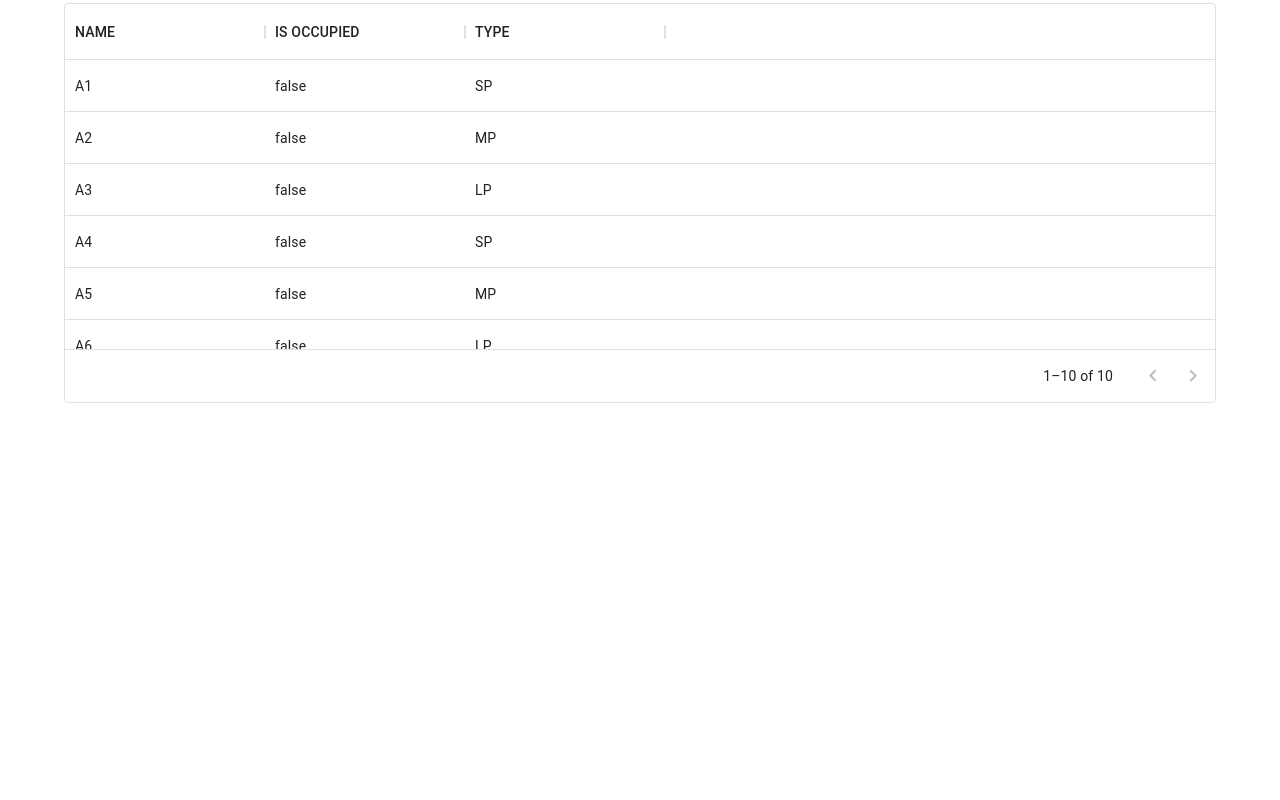
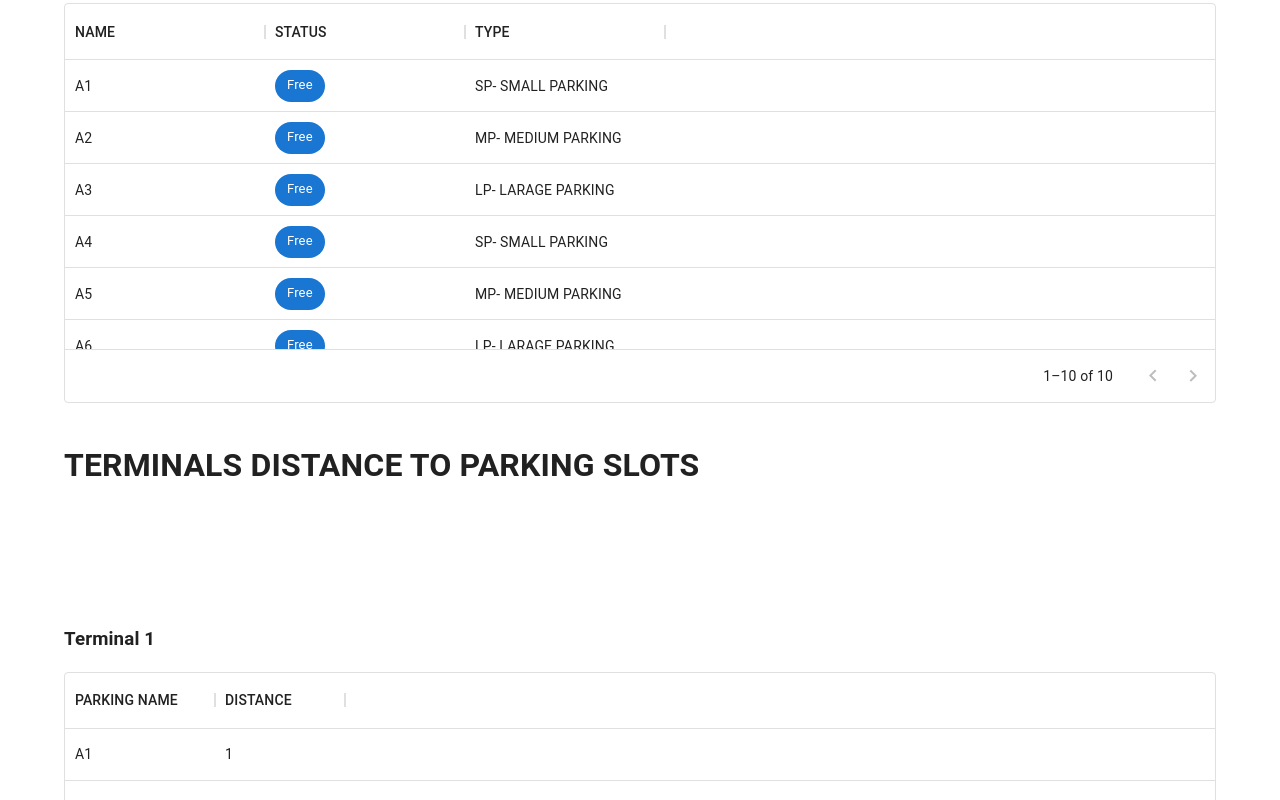
Before and after one commit to edrsn27/parkingv2, a Next.js app: page / in a window 1280 px wide. Shown: the part 1600-2400 px from the top of the page. Before the commit the page ends 2003 px from the top, so only its background shows below. Built offline with nearby package versions, Linux system fonts and the light colour scheme.

Commit message:
parkingslots ui

```diff
--- a/components/ParkingSlots/Index.js
+++ b/components/ParkingSlots/Index.js
@@ -1,10 +1,36 @@
 import * as React from "react";
 import { DataGrid } from "@mui/x-data-grid";
-
+import Chip from "@mui/material/Chip";
+import Typography from "@mui/material/Typography";
 const columns = [
   { field: "name", headerName: "NAME", width: 200 },
-  { field: "isOccupied", headerName: "IS OCCUPIED", width: 200 },
-  { field: "type", headerName: "TYPE", width: 200 },
+  {
+    field: "isOccupied",
+    headerName: "STATUS",
+    width: 200,
+    renderCell: (params) => {
+      return (
+        <div>
+         {params.row.isOccupied ? <Chip label="Occupied" color="warning" />:<Chip label="Free" color="primary" />}
+        </div>
+      );
+    },
+  },
+  {
+    field: "type",
+    headerName: "TYPE",
+    width: 200,
+    valueGetter: (params) =>
+      `${
+        params.row.type == "SP"
+          ? params.row.type + "- SMALL PARKING"
+          : params.row.type == "MP"
+          ? params.row.type + "- MEDIUM PARKING"
+          : params.row.type == "LP"
+          ? params.row.type + "- LARAGE PARKING"
+          : ""
+      } `,
+  },
 ];
 
 export default function DataTable(props) {
--- /dev/null
+++ b/components/Terminals/Index.js
@@ -0,0 +1,43 @@
+import * as React from "react";
+import { DataGrid } from "@mui/x-data-grid";
+
+// parkingSlots: [
+//     { name: "A1", distance: 11 },
+//     { name: "A2", distance: 9 },
+//     { name: "A3", distance: 7 },
+//     { name: "A4", distance: 5 },
+//     { name: "A5", distance: 3 },
+//     { name: "A6", distance: 1 },
+//     { name: "A7", distance: 3 },
+//     { name: "A8", distance: 5 },
+//     { name: "A9", distance: 7 },
+//     { name: "A10", distance: 9 },
+//   ],
+// },
+const columns = [
+  { field: "name", headerName: "PARKING NAME", width: 150 },
+  { field: "distance", headerName: "DISTANCE", width: 130 },
+];
+
+export default function DataTable(props) {
+  return (
+    <div style={{ height: 400, width: "100%" }}>
+      <br />
+      <br />
+      <br />
+      <br />
+      <h3>{props.item.name}</h3>
+      <DataGrid
+        getRowId={(r) => r.name}
+        rows={props.item.parkingSlots}
+        columns={columns}
+        pageSize={5}
+        rowsPerPageOptions={[5]}
+      />
+      <br />
+      <br />
+      <br />
+      <br />
+    </div>
+  );
+}
--- a/pages/index.js
+++ b/pages/index.js
@@ -8,6 +8,7 @@ import Button from "@mui/material/Button";
 import moment from "moment";
 import Transactions from "../components/Transactions/Index";
 import ParkingSlots from "../components/ParkingSlots/Index";
+import EntryPoints from "../components/Terminals/Index";
 export default function Index() {
   //transactions
   const [transactions, setTransactions] = useState([]);
@@ -229,10 +230,21 @@ export default function Index() {
       <br />
       <Grid container spacing={2}>
         <Grid item xs={12}>
-          <ParkingSlots parkingSlots={parkingSlots}/>
+          <ParkingSlots parkingSlots={parkingSlots} />
         </Grid>
       </Grid>
       <br />
+      <Grid container spacing={2}>
+        <Grid item xs={12}>
+          <br />
+          <br />
+          <h1>TERMINALS DISTANCE TO PARKING SLOTS</h1>
+          {terminals &&
+            terminals.map((item, index) => {
+              return <EntryPoints item={item} key={index} />;
+            })}
+        </Grid>
+      </Grid>
     </Layout>
   );
 }
```
